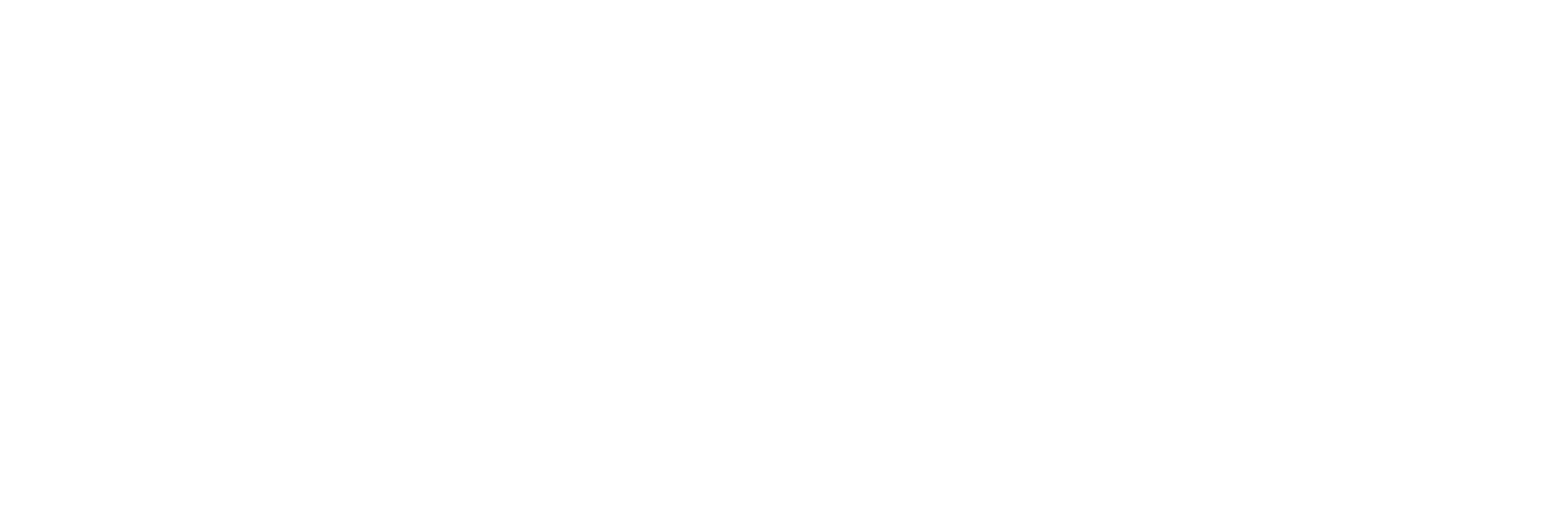
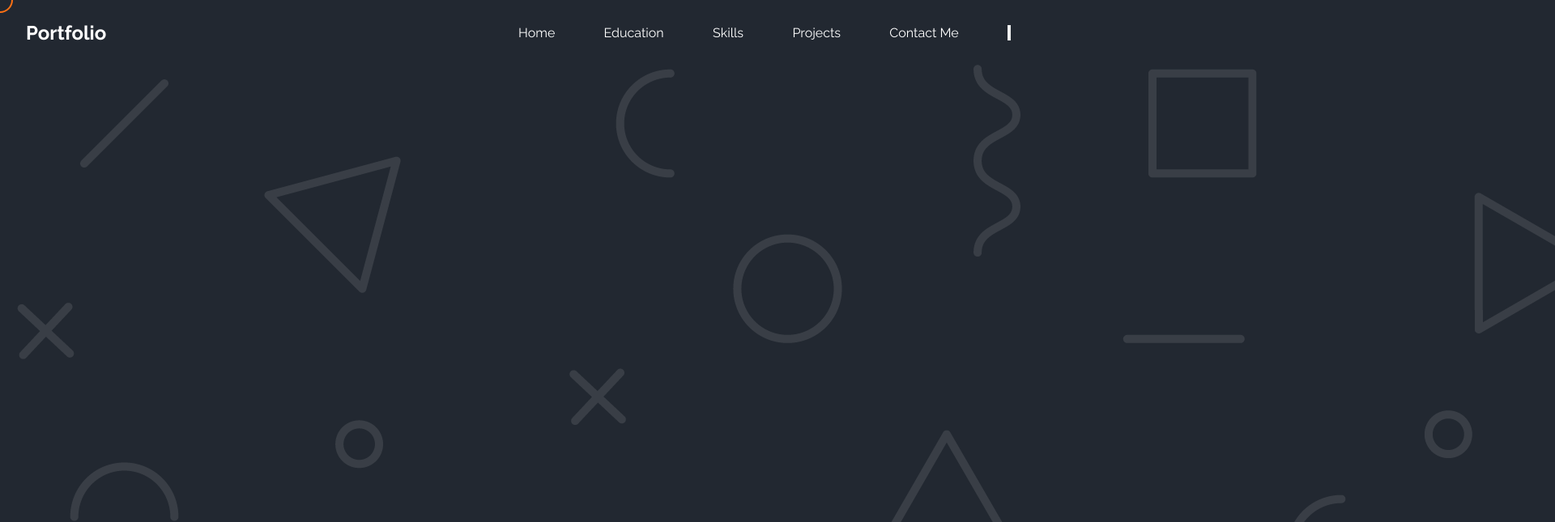
Before and after one commit to JobinBiju/JobinBiju.github.io, a plain HTML site: page index.html in a window 1280 px wide. Shown: the top 645 px of the page at 81% size, 1920 px wide, since content can reach past the window. Drawn offline with Linux system fonts and the light colour scheme.

Commit message:
created nav bar

```diff
--- /dev/null
+++ b/app.js
@@ -0,0 +1,15 @@
+let mouseCursor = document.querySelector('.cursor');
+let navLinks = document.querySelector('.nav-links li');
+
+window.addEventListener('mousemove', cursor);
+
+function cursor(e) {
+    mouseCursor.style.top = e.pageY + 'px';
+    mouseCursor.style.left = e.pageX + 'px';
+}
+
+navLinks.forEach(link => {
+    link.addEventListener('mouseover', () => {
+        mouseCursor.classList.add("link-grow");
+    });
+});
--- a/index.html
+++ b/index.html
@@ -8,6 +8,28 @@
     <link rel="stylesheet" href="style.css" />
   </head>
   <body>
-    <div></div>
+    <div class="cursor"></div>
+
+    <nav>
+      <h1>Portfolio</h1>
+      <ul class="nav-links">
+        <li>Home</li>
+        <li>Education</li>
+        <li>Skills</li>
+        <li>Projects</li>
+        <li>Contact Me</li>
+        <button type="submit"></button>
+      </ul>
+    </nav>
+    <div class="pattern">
+      <img src="assets/pattern.png" alt="pattern" />
+    </div>
+    <section>
+      <div class="front-desc">
+        <!-- <h2>Woooaaahh!!</h2>
+        <h2>Watcha doing</h2> -->
+      </div>
+    </section>
+    <script src="app.js"></script>
   </body>
 </html>
--- a/style.css
+++ b/style.css
@@ -0,0 +1,55 @@
+@import url('https://fonts.googleapis.com/css2?family=Raleway:ital,wght@0,100;0,200;0,300;0,400;0,500;0,600;0,700;0,800;0,900;1,100;1,200;1,300;1,400;1,500;1,600;1,700;1,800;1,900&display=swap');
+
+* {
+    margin: 0;
+    padding: 0;
+    box-sizing: border-box;
+}
+
+body {
+    font-family: 'Raleway', sans-serif;
+    background-color: #222831;
+    color: white;
+    cursor: none;
+}
+
+nav {
+    display: flex;
+    justify-content: space-between;
+    width: 95%;
+    min-height: 10vh;
+    align-items: center;
+    margin: auto;
+}
+
+.pattern {
+    position: absolute;
+    z-index: -5;
+    box-sizing: content-box;
+    height: 100%;
+}
+
+.nav-links {
+    display: flex;
+    justify-content: space-between;
+    list-style: none;
+}
+
+.nav-links, h1{
+    flex: 1;
+}
+
+.cursor {
+    width: 2rem;
+    height: 2rem;
+    border: 2px solid #fd7014;
+    border-radius: 50%;
+    position: absolute;
+    transform: translate(-50%, -50%);
+    pointer-events: none;
+}
+
+.link-grow {
+    transform: scale(2);
+    background: black;
+}
```
Also changed, not shown: assets/JobinBiju.jpg (added), assets/pattern.png (added), index.js (deleted).
